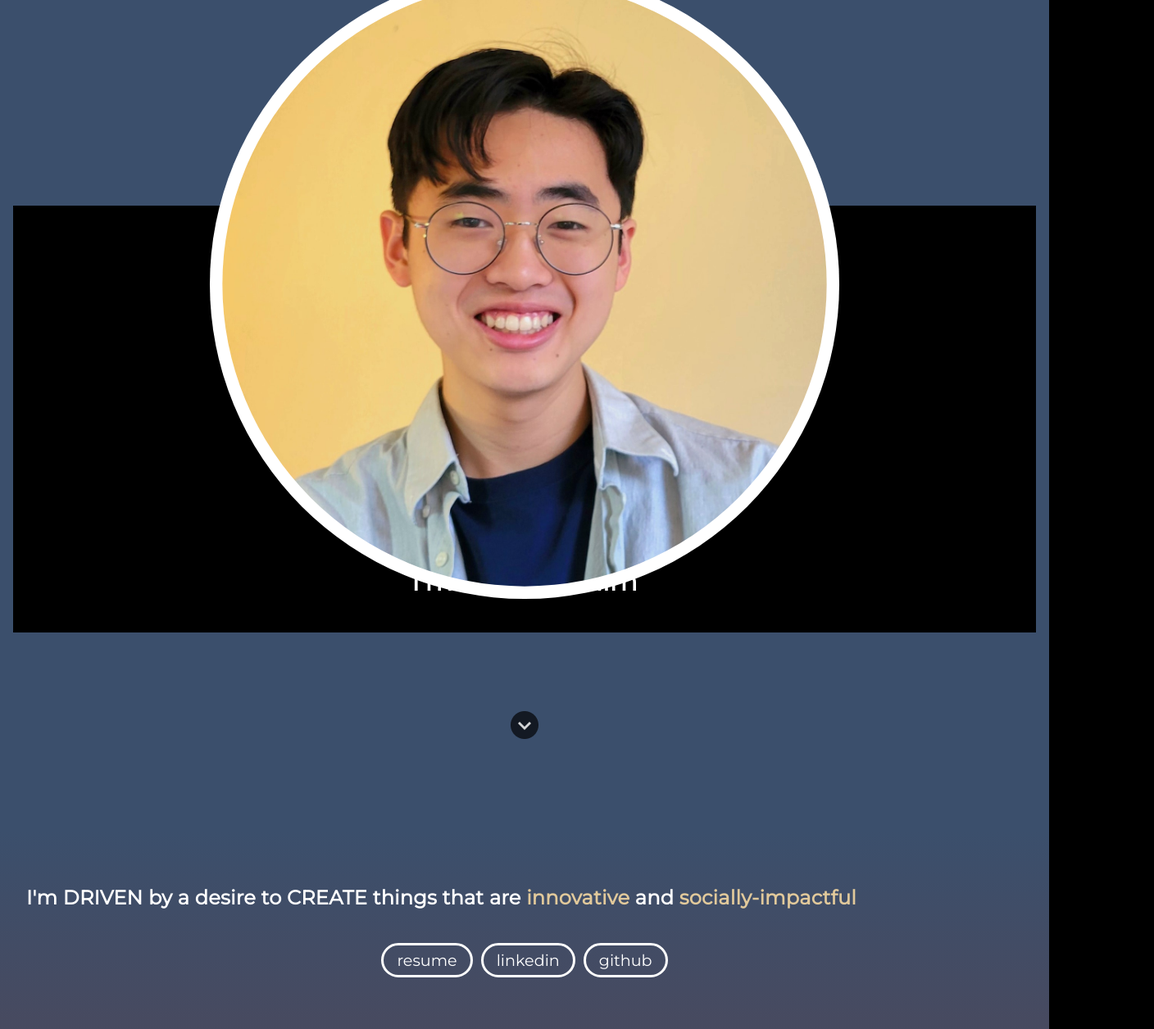
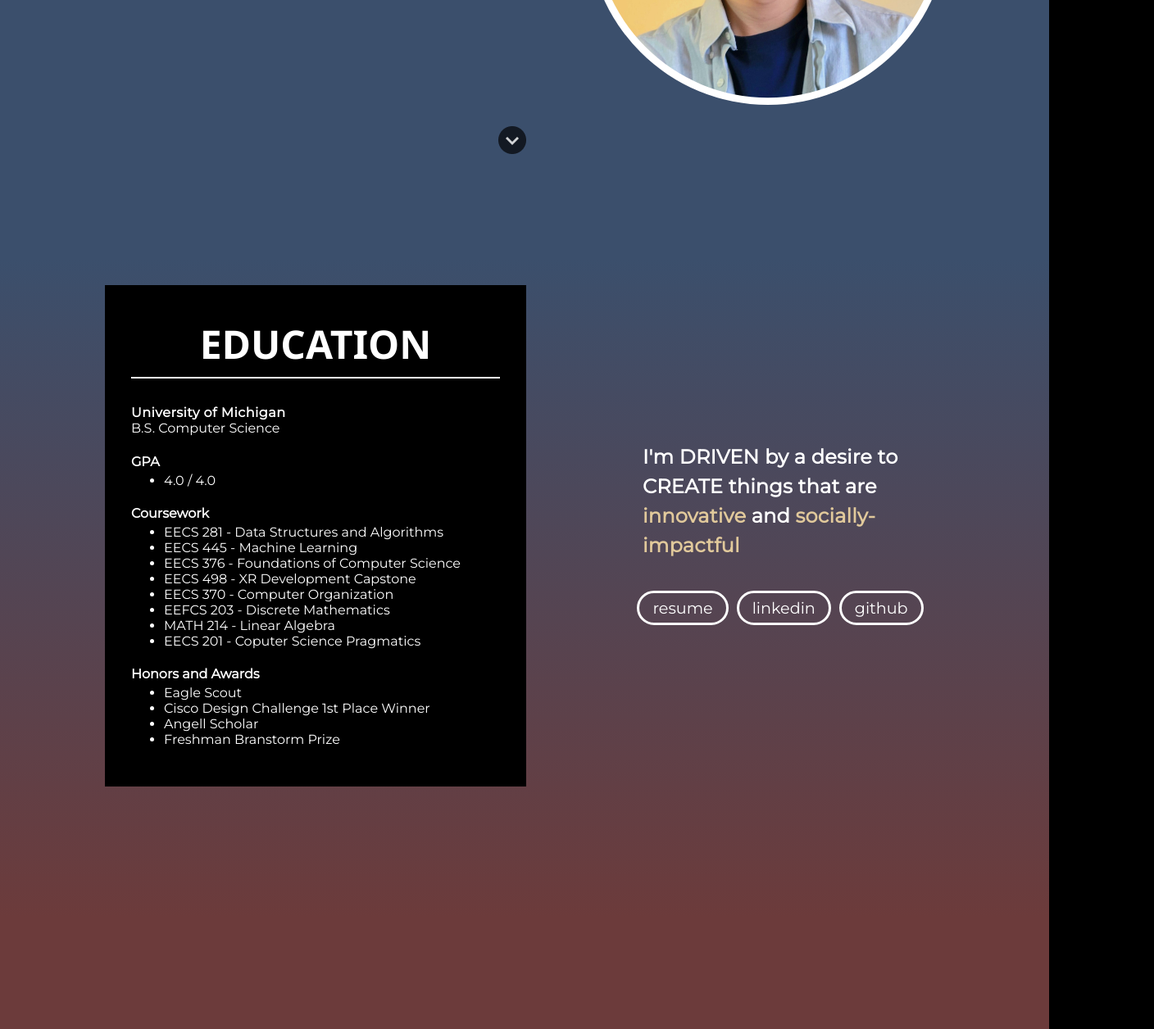
Before and after one commit to pnhalim/pnhalim.github.io, a plain HTML site: page index.html in a window 1280 px wide. Shown: the part 564-1820 px from the top of the page at 82% size, 1408 px wide, since content can reach past the window. Drawn offline with Linux system fonts and the light colour scheme.

Commit message:
add fullscreen layout for Education section

```diff
--- a/index.html
+++ b/index.html
@@ -39,20 +39,23 @@
       <path d="M681.99999 88.6594L688 78" stroke="white" stroke-width="11"/>
     </svg>
     <div id="start-pic-parent">
+      <div class="fullscreen" id="start-fullscreen-intro"><h2>I'm Patrick Halim</h2></div>
       <div id="start-pic" class="circle">
         <img class="image-in-circle" src="/assets/patrickprofilepic.jpg" alt="Image of Me">
       </div>
     </div>
     <div class="start-spacer-v2"></div>
-    <div class="black-rectangle center-parent"><h2 id="start-name-intro">I'm Patrick Halim</h2></div>
+    <div class="start-black-rectangle black-rectangle center-parent" id="start-name-intro"><h2>I'm Patrick Halim</h2></div>
     <div id="arrow-in-circle" class="center-parent"><img src="/assets/arrow-in-circle.png"></div>
   </div>
   <div class="education">
-    <h3 class="quote">I'm DRIVEN by a desire to CREATE things that are <em>innovative</em> and <em>socially-impactful</em></h3>
-    <div class="center-parent">
-      <a class="capsule-button" href="#">resume</a>
-      <a class="capsule-button" href="#">linkedin</a>
-      <a class="capsule-button" href="#">github</a>
+    <div class="quote-section">
+      <h3 class="quote">I'm DRIVEN by a desire to CREATE things that are <em>innovative</em> and <em>socially-impactful</em></h3>
+      <div class="center-parent link-section">
+        <a class="capsule-button" href="#">resume</a>
+        <a class="capsule-button" href="#">linkedin</a>
+        <a class="capsule-button" href="#">github</a>
+      </div>
     </div>
     <div class="black-rectangle">
       <h1 class="center-text underline">EDUCATION</h1>
@@ -61,12 +64,18 @@
       <h4>GPA</h4>
       <ul><li>4.0 / 4.0</li></ul>
       <h4>Coursework</h4>
-      <ul><li>Data Structures and Algorithms</li>
-        <li>Intro to Machine Learning</li>
-        <li>Extended Reality and Society</li>
-        <li>Computer Organization</li></ul>
+      <ul><li>EECS 281 - Data Structures and Algorithms</li>
+        <li>EECS 445 - Machine Learning</li>
+        <li>EECS 376 - Foundations of Computer Science</li>
+        <li>EECS 498 - XR Development Capstone</li>
+        <li>EECS 370 - Computer Organization</li>
+        <li>EEFCS 203 - Discrete Mathematics</li>
+        <li>MATH 214 - Linear Algebra</li>
+        <li>EECS 201 - Coputer Science Pragmatics</li></ul>
       <h4>Honors and Awards</h4>
-      <ul><li>Angell Scholar</li>
+      <ul><li>Eagle Scout</li>
+        <li>Cisco Design Challenge 1st Place Winner</li>
+        <li>Angell Scholar</li>
         <li>Freshman Branstorm Prize</li></ul>
     </div>
   </div>
--- a/main.js
+++ b/main.js
@@ -3,7 +3,7 @@ const hi = document.getElementById("start-hi-svg");
 const mq = matchMedia( '( min-width: 800px )' );
 const updateViewBox = () => {
   if (mq.matches) {
-    hi.setAttribute( 'viewBox', "300 0 1200 400" );
+    hi.setAttribute( 'viewBox', "370 -30 1100 400" );
   } else {
     hi.setAttribute( 'viewBox', "400 0 400 300" );
   }
--- a/style.css
+++ b/style.css
@@ -60,6 +60,20 @@ ul {
 .right-align-text {
   text-align: end;
 }
+
+/* general full screen */
+.fullscreen {
+  display: none;
+}
+@media (min-width: 800px) {
+  .fullscreen {
+    display: block;
+  }
+  .mobile-only {
+    display: none;
+  }
+}
+
 
 /* links */
 a {
@@ -207,6 +221,7 @@ a:hover {
 .start {
   background: #3B4F6C;
   padding-bottom: 5rem;
+  max-width: 1280px;
 }
 .spacer {
   height: 6rem;
@@ -230,12 +245,47 @@ a:hover {
 #arrow-in-circle {
   padding: 2rem;
 }
+/* start full screen */
+@media (min-width: 800px) {
+  .start {
+    height: 100vh;
+  }
+  #start-pic-parent {
+    position: absolute;
+    width: 100vw;
+    top: 0;
+  }
+  #start-pic {
+    position: relative;
+    left: 56vw;
+    width: 55vh;
+    top: 20vh;
+  }
+  #start-name-intro {
+    display: none;
+  }
+  #start-fullscreen-intro {
+    position: relative;
+    top: clamp(55vh, 35vw, 75vh);
+    left: 10vw;
+  }
+  .start-spacer-v2 {
+    display: none;
+  }
+  #arrow-in-circle {
+    position: absolute;
+    bottom: 1rem;
+    left: calc(50vw - 4rem);
+  }
+}
+
 
 /* education */
 .education {
   padding-top: 2rem;
   padding-bottom: 10rem;
   background-image: linear-gradient(#3B4F6C, #6C3B3B);
+  max-width: 1280px;
 }
 .quote {
   margin: 2rem;
@@ -244,6 +294,38 @@ a:hover {
 }
 .education a:hover {
   color: #3B4F6C;
+}
+/* education fullscreen */
+@media (min-width: 800px) {
+  .education {
+    padding-left: 10vw;
+    padding-right: 10vw;
+    display: flex;
+    flex-direction: row-reverse;
+    justify-content: space-between;
+  }
+  .quote-section {
+    width: min(400px, 40vw);
+    padding-top: 2rem;
+    padding-left: 2rem;
+  }
+  .quote-section .link-section {
+    display: grid;
+    justify-items: center;
+  }
+  .education .black-rectangle {
+    width: min(50vw, 450px);
+    margin: 0;
+    padding-bottom: 2rem;
+  }
+}
+@media (min-width: 1150px) {
+  .quote-section {
+    padding-top: 10rem;
+  }
+  .quote-section .link-section {
+    display: flex;
+  }
 }
 
 /* projects */
@@ -412,14 +494,3 @@ a:hover {
   opacity: 0.7;
   transition: 0.1s ease-in;
 }
-
-/* responsive design */
-@media only screen and (min-width: 700px) {
-
-}
-@media only screen and (min-width: 1200px) {
-
-}
-@media only screen and (min-width: 1600px) {
-
-}
```
